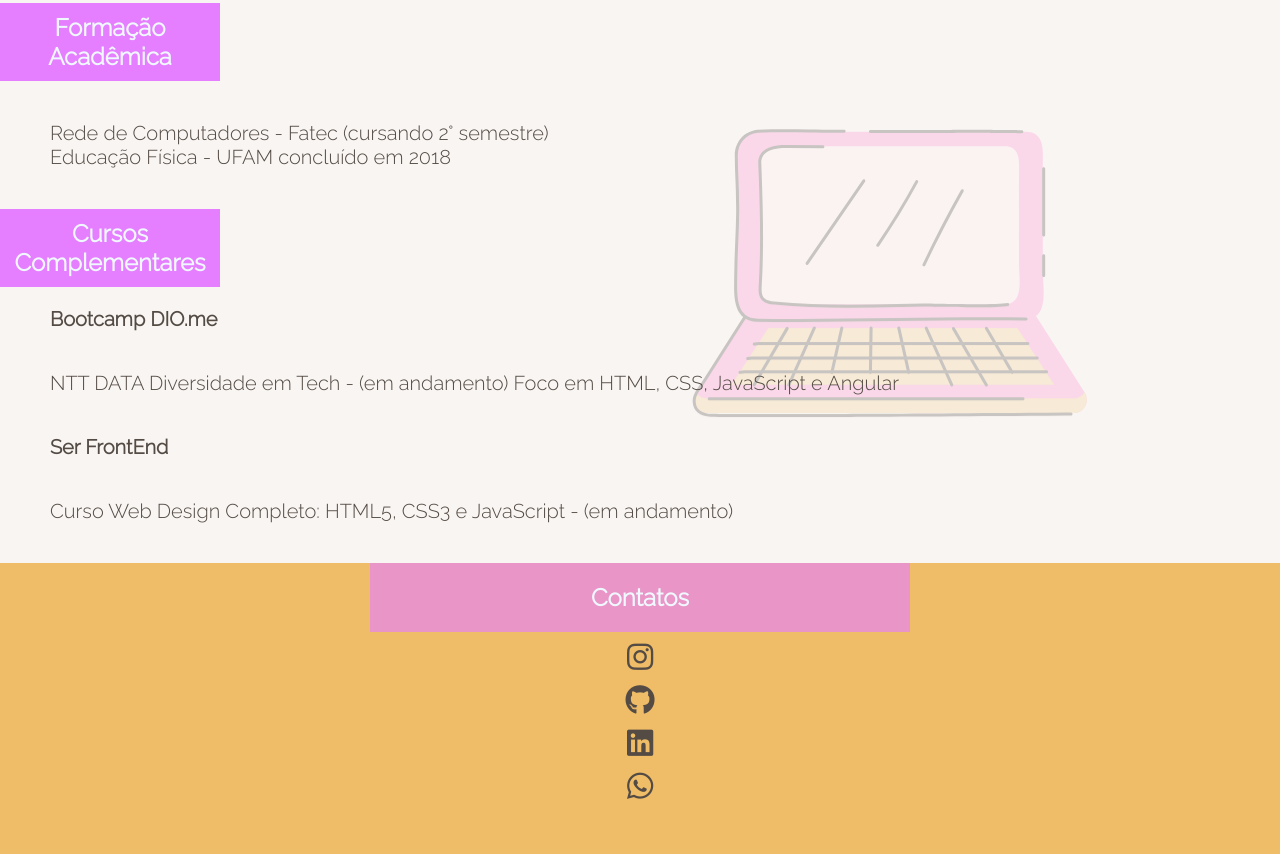
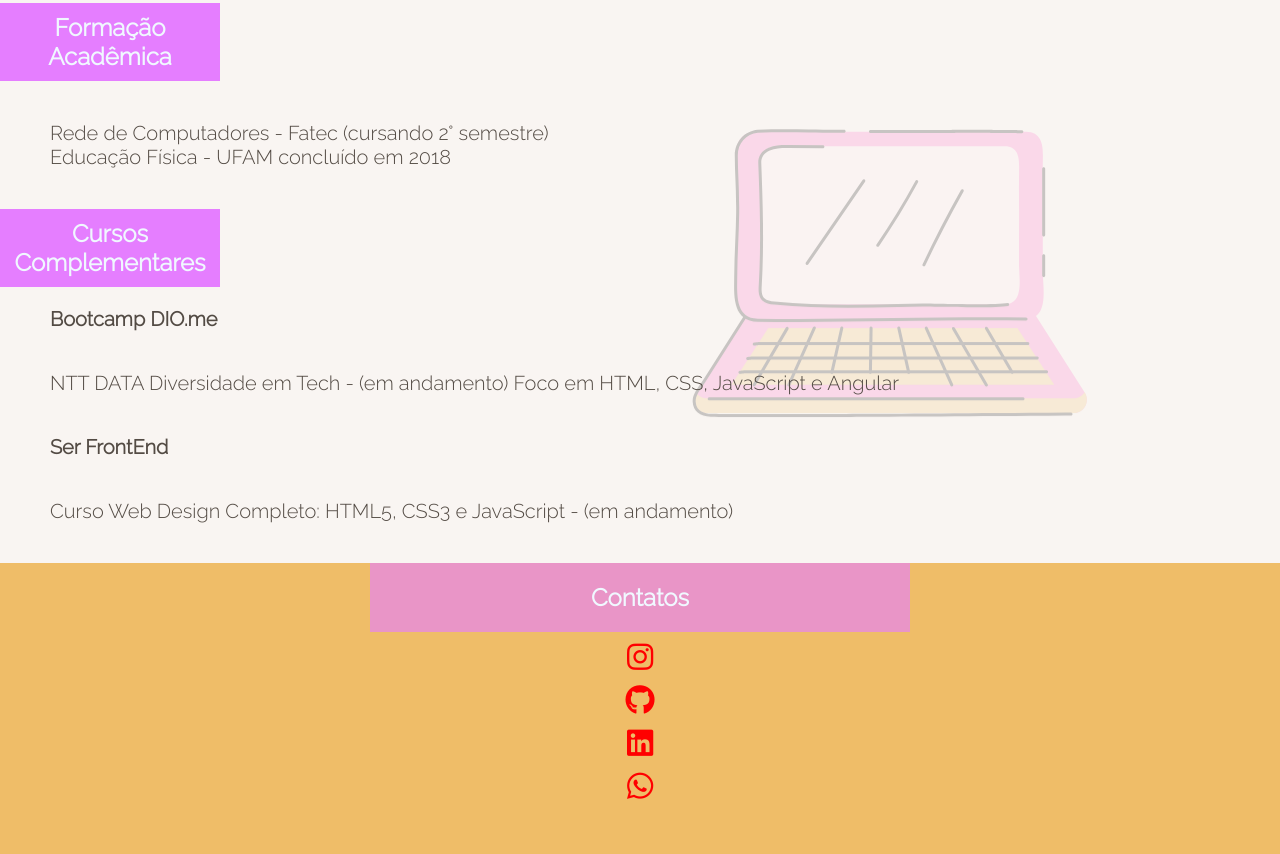
Before and after one commit to Nattnatalia/Curriculo, a plain HTML site: page index.html in a window 1280 px wide. Shown: the part 1186-2040 px from the top of the page. Drawn offline with Linux system fonts and the light colour scheme.

Commit message:
Update stylee.css

```diff
--- a/css/stylee.css
+++ b/css/stylee.css
@@ -34,7 +34,7 @@ body{
 
 .cabeçalho a{
     text-decoration: none;
-    color: aliceblue
+    color: aliceblue;
 }
 
 .cabeçalho a:hover{
@@ -139,7 +139,7 @@ body{
     font-size: 30px;
 }
 .contatos i{
-    color:rgb(83, 75, 68);
+    color:red;
     text-decoration: none;
     padding-top: 10px
 }
```
